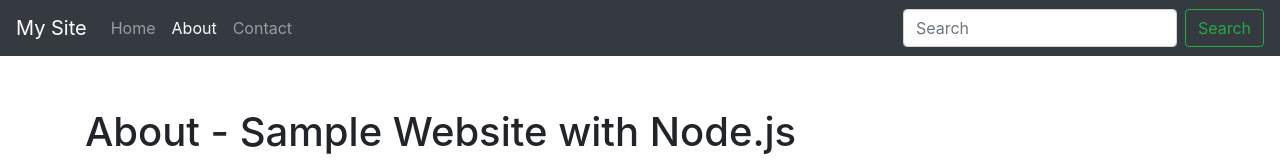
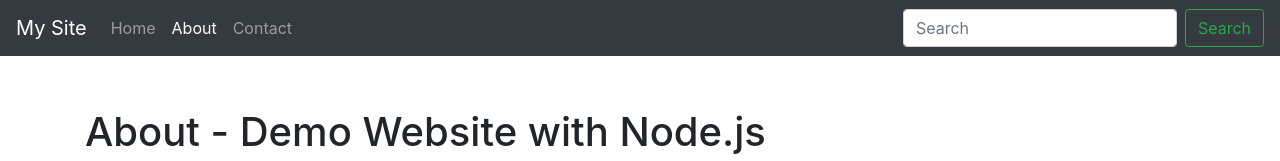
Before and after one commit to codewithrajranjan/Nodejs-application-with-docker, a website: page public/about.html in a window 1280 px wide. Shown: the top 161 px of the page. Drawn offline with nearby package versions, Linux system fonts and the light colour scheme.

Commit message:
Update about.html

```diff
--- a/public/about.html
+++ b/public/about.html
@@ -4,7 +4,7 @@
     <meta charset="UTF-8">
     <meta name="viewport" content="width=device-width, initial-scale=1.0">
     <meta http-equiv="X-UA-Compatible" content="ie=edge">
-    <title>Minimal Sample Website</title>
+    <title>Minimal Demo Website</title>
 
     <!-- Latest compiled and minified CSS -->
     <link rel="stylesheet" href="https://maxcdn.bootstrapcdn.com/bootstrap/4.1.3/css/bootstrap.min.css">
@@ -42,7 +42,7 @@
 
     <!-- Begin page content -->
     <main role="main" class="container">
-    <h1 class="mt-5">About - Sample Website with Node.js</h1>
+    <h1 class="mt-5">About - Demo Website with Node.js</h1>
     <p class="lead">Lorem ipsum dolor sit amet, consectetur adipiscing elit, sed do eiusmod tempor incididunt ut labore et dolore magna aliqua. Ut enim ad minim veniam, quis nostrud exercitation ullamco laboris nisi ut aliquip ex ea commodo consequat. Duis aute irure dolor in reprehenderit in voluptate velit esse cillum dolore eu fugiat nulla pariatur. Excepteur sint occaecat cupidatat non proident, sunt in culpa qui officia deserunt mollit anim id est laborum.</p>
    </main>
 
```
